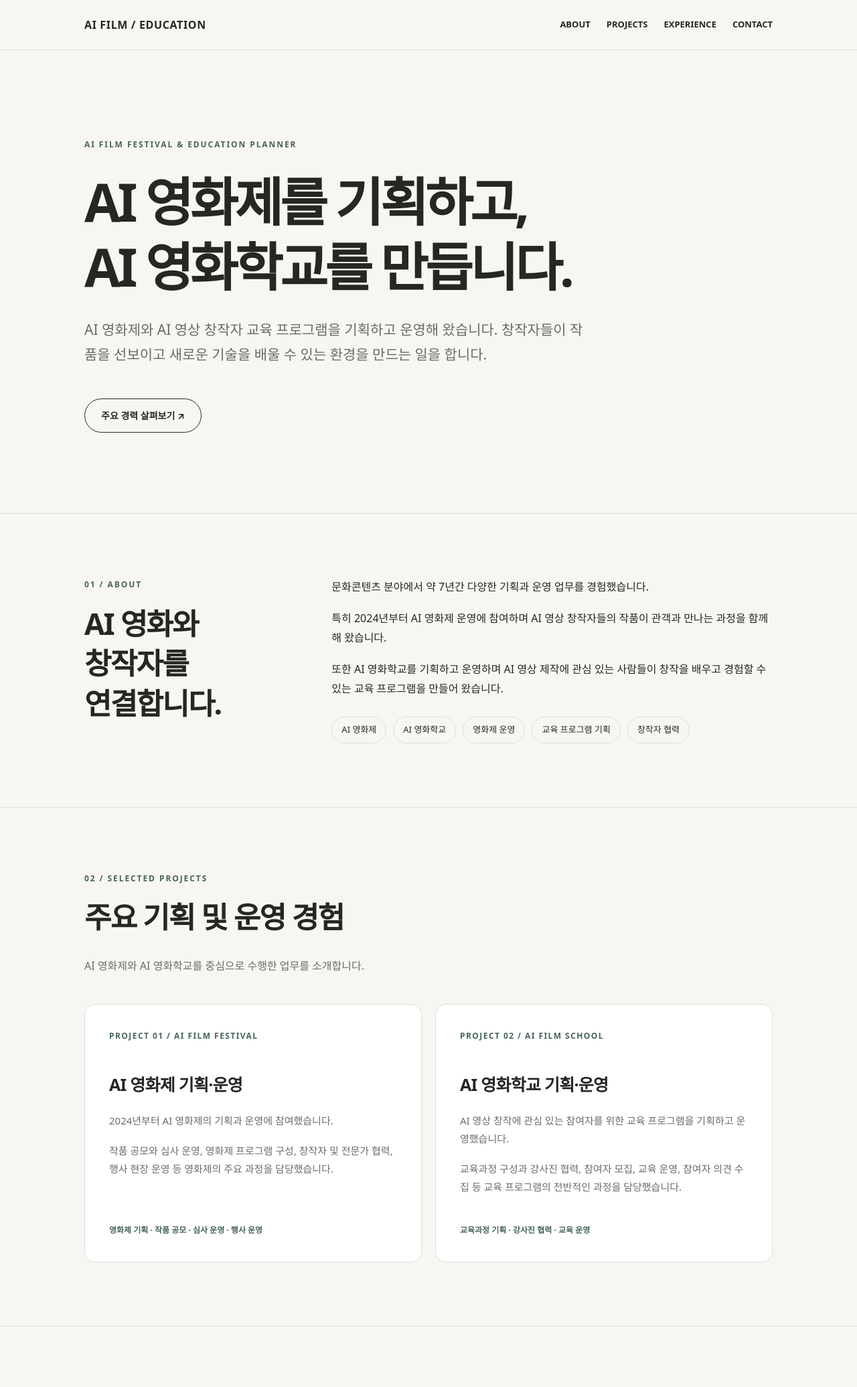
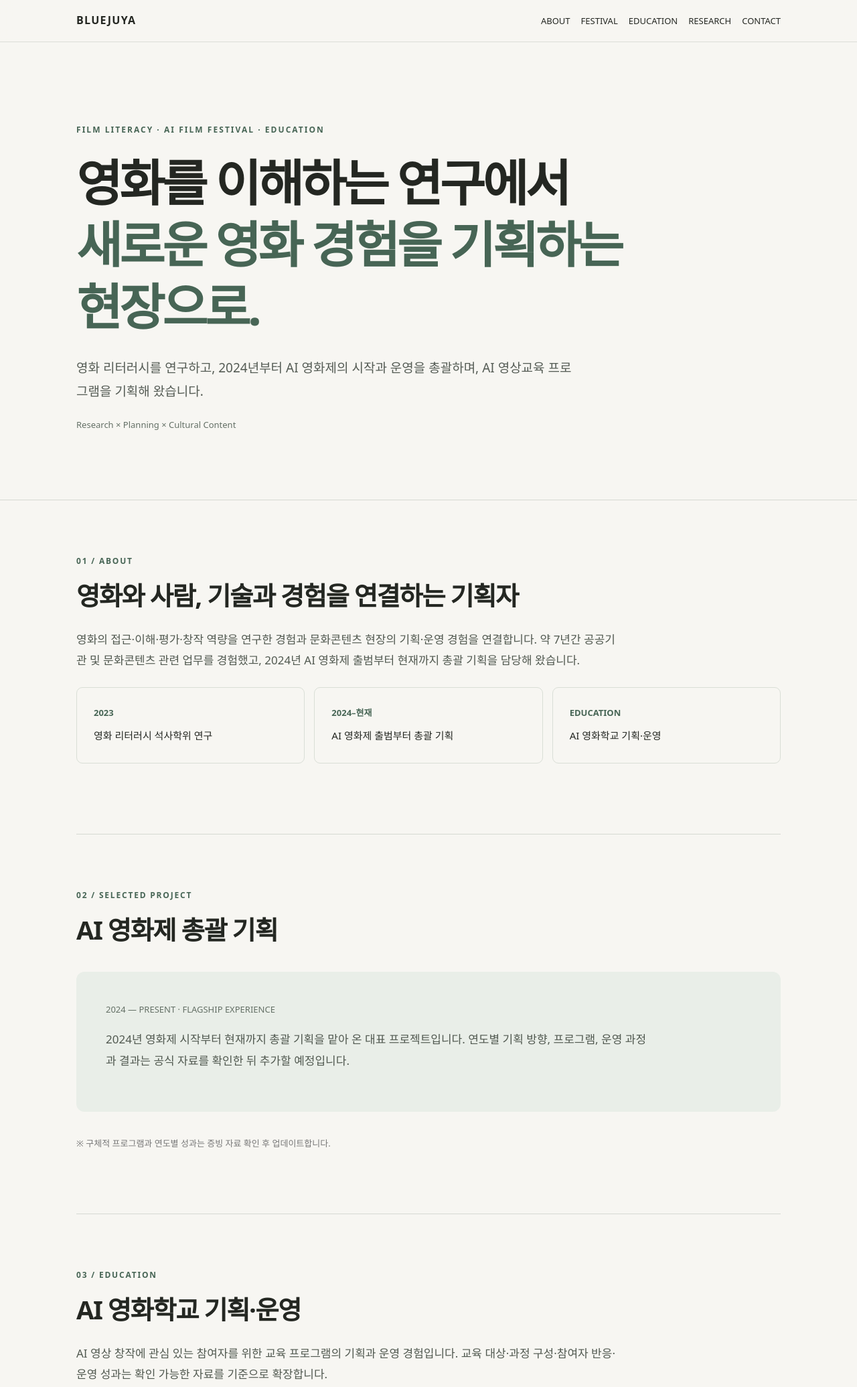
Before and after one commit to bluejuya/bluejuya.github.io, a plain HTML site: page index.html in a window 1280 px wide. Shown: the top 2071 px of the page at 67% size. Drawn offline with Linux system fonts and the light colour scheme.

Commit message:
Update index.html

```diff
--- a/index.html
+++ b/index.html
@@ -3,473 +3,139 @@
 <html lang="ko">
 <head>
 <meta charset="UTF-8">
-  <meta name="viewport" content="width=device-width, initial-scale=1.0">
-  <meta name="description" content="AI 영화제와 AI 영화학교 기획 및 운영 포트폴리오">
-  <title>AI Film & Education | Portfolio</title>
-
+<meta name="viewport" content="width=device-width, initial-scale=1">
+<meta name="description" content="영화 리터러시 연구, AI 영화제 총괄 기획, AI 영상교육 기획 포트폴리오">
+<title>BLUEJUYA | AI 영화제·영상교육 기획</title>
 <style>
-    :root {
-      --bg: #f7f6f2;
-      --ink: #242722;
-      --muted: #686d67;
-      --line: #dedfd8;
-      --accent: #476555;
-    }
-
-    * { box-sizing: border-box; }
-
-    html { scroll-behavior: smooth; }
-
-    body {
-      margin: 0;
-      background: var(--bg);
-      color: var(--ink);
-      font-family: system-ui, -apple-system, "Noto Sans KR", sans-serif;
-      line-height: 1.8;
-    }
-
-    a {
-      color: inherit;
-      text-decoration: none;
-    }
-
-    .wrap {
-      max-width: 1080px;
-      margin: auto;
-      padding: 0 26px;
-    }
-
-    header {
-      position: sticky;
-      top: 0;
-      z-index: 10;
-      background: #f7f6f2f2;
-      border-bottom: 1px solid var(--line);
-      backdrop-filter: blur(12px);
-    }
-
-    .nav {
-      min-height: 74px;
-      display: flex;
-      align-items: center;
-      justify-content: space-between;
-      gap: 20px;
-    }
-
-    .brand {
-      font-weight: 800;
-      letter-spacing: 0.04em;
-    }
-
-    .links {
-      display: flex;
-      gap: 24px;
-      font-size: 13px;
-      font-weight: 700;
-    }
-
-    .hero {
-      padding: 130px 0 120px;
-    }
-
-    .eyebrow {
-      font-size: 12px;
-      font-weight: 800;
-      letter-spacing: 0.16em;
-      color: var(--accent);
-    }
-
-    h1 {
-      font-size: clamp(40px, 6.5vw, 78px);
-      line-height: 1.25;
-      letter-spacing: -0.06em;
-      margin: 26px 0;
-      word-break: keep-all;
-    }
-
-    h2 {
-      font-size: clamp(30px, 4vw, 44px);
-      line-height: 1.35;
-      letter-spacing: -0.04em;
-      margin: 18px 0 28px;
-      word-break: keep-all;
-    }
-
-    h3 {
-      font-size: 25px;
-      margin: 0 0 18px;
-      letter-spacing: -0.03em;
-    }
-
-    p { margin: 0 0 18px; }
-
-    .lead {
-      font-size: clamp(17px, 2vw, 21px);
-      color: var(--muted);
-      max-width: 750px;
-    }
-
-    .button {
-      display: inline-block;
-      border: 1px solid var(--ink);
-      border-radius: 100px;
-      padding: 12px 24px;
-      margin-top: 28px;
-      font-size: 14px;
-      font-weight: 700;
-      transition: 0.2s;
-    }
-
-    .button:hover {
-      background: var(--ink);
-      color: white;
-    }
-
-    section {
-      padding: 95px 0;
-      border-top: 1px solid var(--line);
-      scroll-margin-top: 90px;
-    }
-
-    .section-head {
-      display: grid;
-      grid-template-columns: 1fr 2fr;
-      gap: 40px;
-    }
-
-    .muted { color: var(--muted); }
-
-    .chips {
-      display: flex;
-      flex-wrap: wrap;
-      gap: 10px;
-      margin-top: 28px;
-    }
-
-    .chip {
-      border: 1px solid var(--line);
-      padding: 7px 14px;
-      border-radius: 40px;
-      font-size: 13px;
-    }
-
-    .cards {
-      display: grid;
-      grid-template-columns: repeat(2, minmax(0, 1fr));
-      gap: 20px;
-      margin-top: 42px;
-    }
-
-    .card {
-      background: white;
-      border: 1px solid var(--line);
-      border-radius: 16px;
-      padding: 36px;
-      min-height: 340px;
-      display: flex;
-      flex-direction: column;
-    }
-
-    .number {
-      font-size: 12px;
-      font-weight: 800;
-      letter-spacing: 0.12em;
-      color: var(--accent);
-      margin-bottom: 40px;
-    }
-
-    .card p {
-      color: var(--muted);
-      font-size: 15px;
-    }
-
-    .tags {
-      margin-top: auto;
-      padding-top: 22px;
-      font-size: 12px;
-      font-weight: 700;
-      color: var(--accent);
-    }
-
-    .note {
-      padding: 32px;
-      border-left: 3px solid var(--accent);
-      background: #eeefe9;
-      margin-top: 24px;
-    }
-
-    footer {
-      padding: 48px 0;
-      color: var(--muted);
-      font-size: 13px;
-      border-top: 1px solid var(--line);
-    }
-
-    @media (max-width: 650px) {
-      .nav {
-        flex-direction: column;
-        align-items: flex-start;
-        padding: 18px 0;
-        gap: 10px;
-      }
-
-      .links {
-        flex-wrap: wrap;
-        gap: 16px;
-      }
-
-      .hero { padding: 90px 0 80px; }
-
-      section { padding: 65px 0; }
-
-      .section-head { grid-template-columns: 1fr; }
-
-      .cards { grid-template-columns: 1fr; }
-
-      .card {
-        min-height: 290px;
-        padding: 28px;
-      }
+*{box-sizing:border-box}
+html{scroll-behavior:smooth}
+body{margin:0;background:#f7f6f2;color:#242722;font-family:"Noto Sans KR",system-ui,sans-serif;line-height:1.85}
+a{color:inherit}
+header{position:sticky;top:0;background:#f7f6f2ee;backdrop-filter:blur(12px);border-bottom:1px solid #dcded8;z-index:5}
+.nav{max-width:1100px;margin:auto;padding:16px 24px;display:flex;justify-content:space-between;align-items:center;gap:20px}
+.brand{font-weight:800;letter-spacing:.08em;text-decoration:none}
+.links{display:flex;flex-wrap:wrap;gap:16px;font-size:13px}
+.links a{text-decoration:none}
+.wrap{max-width:1100px;margin:auto;padding:0 24px}
+.hero{padding:120px 0 100px;max-width:900px}
+.eyebrow{font-size:12px;letter-spacing:.17em;color:#476555;font-weight:700}
+.hero h1{font-size:clamp(38px,6vw,74px);line-height:1.25;letter-spacing:-.055em;margin:22px 0 28px;word-break:keep-all}
+.hero p{font-size:19px;color:#555c55;max-width:740px}
+.accent{color:#476555}
+.rule{border-top:1px solid #d5d9d2}
+.section{padding:80px 0}
+.kicker{color:#476555;font-size:12px;font-weight:700;letter-spacing:.15em}
+.section h2{font-size:clamp(26px,3vw,39px);line-height:1.4;letter-spacing:-.04em;margin:14px 0 22px;word-break:keep-all}
+.section p{max-width:820px;color:#515950;font-size:17px}
+.feature{background:#e9eee8;padding:44px;border-radius:12px;margin:35px 0}
+.meta{font-size:13px;color:#647066}
+.grid{display:grid;grid-template-columns:repeat(3,1fr);gap:14px;margin:25px 0}
+.tile{border:1px solid #d9ded6;padding:25px;border-radius:9px}
+.tile b{display:block;color:#476555;font-size:13px;margin-bottom:8px}
+.tile span{font-size:15px}
+.note{font-size:13px!important;color:#777!important}
+.foot{padding:42px 0;border-top:1px solid #d5d9d2;color:#667166;font-size:13px}
+@media(max-width:700px){
+.links{gap:9px;font-size:11px}
+.nav{align-items:flex-start;flex-direction:column}
+.hero{padding:75px 0}
+.section{padding:55px 0}
+.grid{grid-template-columns:1fr}
+.feature{padding:25px}
 }
 </style>
 </head>
-
 <body>
-
 <header>
-  <nav class="wrap nav" aria-label="주 메뉴">
-    <a class="brand" href="#home">AI FILM / EDUCATION</a>
-
-    <div class="links">
+<div class="nav">
+<a class="brand" href="#top">BLUEJUYA</a>
+<nav class="links">
 <a href="#about">ABOUT</a>
-      <a href="#projects">PROJECTS</a>
-      <a href="#experience">EXPERIENCE</a>
+<a href="#festival">FESTIVAL</a>
+<a href="#education">EDUCATION</a>
+<a href="#research">RESEARCH</a>
 <a href="#contact">CONTACT</a>
+</nav>
 </div>
-  </nav>
 </header>
 
-<main>
-
-  <!-- 메인 화면 -->
+<main id="top">
 <div class="wrap">
-    <section class="hero" id="home" style="border:0">
-
-      <div class="eyebrow">
-        AI FILM FESTIVAL & EDUCATION PLANNER
-      </div>
-
-      <h1>
-        AI 영화제를 기획하고,<br>
-        AI 영화학교를 만듭니다.
-      </h1>
-
-      <p class="lead">
-        AI 영화제와 AI 영상 창작자 교육 프로그램을
-        기획하고 운영해 왔습니다.
-        창작자들이 작품을 선보이고 새로운 기술을
-        배울 수 있는 환경을 만드는 일을 합니다.
-      </p>
-
-      <a class="button" href="#projects">
-        주요 경력 살펴보기 ↗
-      </a>
-
+<section class="hero">
+<div class="eyebrow">FILM LITERACY · AI FILM FESTIVAL · EDUCATION</div>
+<h1>영화를 이해하는 연구에서<br>
+<span class="accent">새로운 영화 경험을 기획하는 현장으로.</span></h1>
+<p>영화 리터러시를 연구하고, 2024년부터 AI 영화제의 시작과 운영을 총괄하며, AI 영상교육 프로그램을 기획해 왔습니다.</p>
+<div class="meta">Research × Planning × Cultural Content</div>
 </section>
 </div>
 
-  <!-- 자기소개 -->
-  <section id="about">
-    <div class="wrap section-head">
+<div class="rule"></div>
+<div class="wrap">
 
-      <div>
-        <div class="eyebrow">01 / ABOUT</div>
-        <h2>
-          AI 영화와<br>
-          창작자를 연결합니다.
-        </h2>
-      </div>
-
-      <div>
-        <p>
-          문화콘텐츠 분야에서 약 7년간
-          다양한 기획과 운영 업무를 경험했습니다.
-        </p>
-
-        <p>
-          특히 2024년부터 AI 영화제 운영에 참여하며
-          AI 영상 창작자들의 작품이 관객과 만나는
-          과정을 함께해 왔습니다.
-        </p>
-
-        <p>
-          또한 AI 영화학교를 기획하고 운영하며
-          AI 영상 제작에 관심 있는 사람들이
-          창작을 배우고 경험할 수 있는
-          교육 프로그램을 만들어 왔습니다.
-        </p>
-
-        <div class="chips">
-          <span class="chip">AI 영화제</span>
-          <span class="chip">AI 영화학교</span>
-          <span class="chip">영화제 운영</span>
-          <span class="chip">교육 프로그램 기획</span>
-          <span class="chip">창작자 협력</span>
-        </div>
-      </div>
-
+<section class="section" id="about">
+<div class="kicker">01 / ABOUT</div>
+<h2>영화와 사람, 기술과 경험을 연결하는 기획자</h2>
+<p>영화의 접근·이해·평가·창작 역량을 연구한 경험과 문화콘텐츠 현장의 기획·운영 경험을 연결합니다. 약 7년간 공공기관 및 문화콘텐츠 관련 업무를 경험했고, 2024년 AI 영화제 출범부터 현재까지 총괄 기획을 담당해 왔습니다.</p>
+<div class="grid">
+<div class="tile"><b>2023</b><span>영화 리터러시 석사학위 연구</span></div>
+<div class="tile"><b>2024–현재</b><span>AI 영화제 출범부터 총괄 기획</span></div>
+<div class="tile"><b>EDUCATION</b><span>AI 영화학교 기획·운영</span></div>
 </div>
 </section>
 
-  <!-- 주요 프로젝트 -->
-  <section id="projects">
-    <div class="wrap">
+<div class="rule"></div>
+<section class="section" id="festival">
+<div class="kicker">02 / SELECTED PROJECT</div>
+<h2>AI 영화제 총괄 기획</h2>
+<div class="feature">
+<div class="meta">2024 — PRESENT · FLAGSHIP EXPERIENCE</div>
+<p>2024년 영화제 시작부터 현재까지 총괄 기획을 맡아 온 대표 프로젝트입니다. 연도별 기획 방향, 프로그램, 운영 과정과 결과는 공식 자료를 확인한 뒤 추가할 예정입니다.</p>
+</div>
+<p class="note">※ 구체적 프로그램과 연도별 성과는 증빙 자료 확인 후 업데이트합니다.</p>
+</section>
 
-      <div class="eyebrow">02 / SELECTED PROJECTS</div>
+<div class="rule"></div>
+<section class="section" id="education">
+<div class="kicker">03 / EDUCATION</div>
+<h2>AI 영화학교 기획·운영</h2>
+<p>AI 영상 창작에 관심 있는 참여자를 위한 교육 프로그램의 기획과 운영 경험입니다. 교육 대상·과정 구성·참여자 반응·운영 성과는 확인 가능한 자료를 기준으로 확장합니다.</p>
+</section>
 
-      <h2>주요 기획 및 운영 경험</h2>
+<div class="rule"></div>
+<section class="section" id="research">
+<div class="kicker">04 / RESEARCH</div>
+<h2>영화리터러시 강화 방안</h2>
+<p class="meta">2023 · 예술학석사 학위논문 · 부산 커뮤니티시네마를 중심으로</p>
+<p>2023년 부산대학교 대학원 예술·문화와 영상매체 협동과정 예술학석사 학위논문. 영화리터러시를 접근·이해·평가·창작 역량으로 살피고, 네 개 커뮤니티시네마 사례를 분석했습니다. 커뮤니티시네마 간 협력 네트워크와 공동 프로젝트, 공공기관 등 협력기관과의 연계를 강화 방안으로 제안했습니다.</p>
+<div class="grid">
+<div class="tile"><b>ACCESS</b><span>접근 역량</span></div>
+<div class="tile"><b>UNDERSTAND / EVALUATE</b><span>이해·평가 역량</span></div>
+<div class="tile"><b>CREATE</b><span>창작 역량</span></div>
+</div>
+<p class="note">연구 원문을 바탕으로 요약한 내용입니다. 본 논문은 AI 영화에 관한 연구가 아닙니다.</p>
+</section>
 
-      <p class="muted">
-        AI 영화제와 AI 영화학교를 중심으로
-        수행한 업무를 소개합니다.
-      </p>
+<div class="rule"></div>
+<section class="section">
+<div class="kicker">05 / PERSPECTIVE</div>
+<h2>관객의 참여에서 창작의 참여로</h2>
+<p>학위논문은 관객을 수동적 감상자가 아니라 영화의 선택·해석·평가·창작과 프로그램 기획에 참여하는 주체로 바라봅니다. 현재의 AI 영화제·교육 경험을 이 관점으로 재검토하는 것은 앞으로의 강연과 소논문에서 발전시킬 수 있는 질문입니다. 이는 2023년 논문의 직접적인 AI 연구 결과가 아니라 현재 경험을 바탕으로 한 확장 방향입니다.</p>
+</section>
 
-      <div class="cards">
-
-        <article class="card">
-          <div class="number">PROJECT 01 / AI FILM FESTIVAL</div>
-
-          <h3>AI 영화제 기획·운영</h3>
-
-          <p>
-            2024년부터 AI 영화제의 기획과
-            운영에 참여했습니다.
-          </p>
-
-          <p>
-            작품 공모와 심사 운영,
-            영화제 프로그램 구성,
-            창작자 및 전문가 협력,
-            행사 현장 운영 등
-            영화제의 주요 과정을 담당했습니다.
-          </p>
-
-          <div class="tags">
-            영화제 기획 · 작품 공모 · 심사 운영 · 행사 운영
-          </div>
-        </article>
-
-        <article class="card">
-          <div class="number">PROJECT 02 / AI FILM SCHOOL</div>
-
-          <h3>AI 영화학교 기획·운영</h3>
-
-          <p>
-            AI 영상 창작에 관심 있는 참여자를 위한
-            교육 프로그램을 기획하고 운영했습니다.
-          </p>
-
-          <p>
-            교육과정 구성과 강사진 협력,
-            참여자 모집, 교육 운영,
-            참여자 의견 수집 등
-            교육 프로그램의 전반적인 과정을 담당했습니다.
-          </p>
-
-          <div class="tags">
-            교육과정 기획 · 강사진 협력 · 교육 운영
-          </div>
-        </article>
+<div class="rule"></div>
+<section class="section" id="contact">
+<div class="kicker">06 / CONTACT</div>
+<h2>연구와 현장의 경험을 기록합니다.</h2>
+<p>영화제 기획, AI 영상교육, 영화 리터러시를 중심으로 한 포트폴리오입니다.</p>
+<p><a href="https://github.com/bluejuya">GitHub / bluejuya</a></p>
+</section>
 
 </div>
-    </div>
-  </section>
-
-  <!-- 주요 역량 -->
-  <section id="experience">
-    <div class="wrap section-head">
-
-      <div>
-        <div class="eyebrow">03 / EXPERIENCE</div>
-
-        <h2>
-          기획부터 운영까지,<br>
-          현장에서 쌓은 경험
-        </h2>
-      </div>
-
-      <div>
-        <h3>영화제 운영</h3>
-        <p class="muted">
-          공모, 심사, 프로그램 구성,
-          창작자 및 전문가 협력,
-          행사 현장 운영
-        </p>
-
-        <h3>교육 프로그램 운영</h3>
-        <p class="muted">
-          교육과정 기획, 강사진 섭외 및 협력,
-          참여자 모집, 교육 진행,
-          교육 결과 정리
-        </p>
-
-        <h3>프로젝트 관리 및 협업</h3>
-        <p class="muted">
-          일정 조율, 운영계획 수립,
-          관계자 커뮤니케이션,
-          현장 문제 해결
-        </p>
-
-        <div class="note">
-          <strong>관심 분야</strong>
-          <p class="muted" style="margin-top:12px;margin-bottom:0">
-            AI 영화와 영상 창작의 변화,
-            AI 창작자 교육,
-            영화제와 새로운 창작 생태계
-          </p>
-        </div>
-      </div>
-
-    </div>
-  </section>
-
-  <!-- 연락 -->
-  <section id="contact">
-    <div class="wrap section-head">
-
-      <div>
-        <div class="eyebrow">04 / CONTACT</div>
-
-        <h2>
-          새로운 경험과<br>
-          연결을 이어갑니다.
-        </h2>
-      </div>
-
-      <div>
-        <p>
-          AI 영화제, AI 영상교육,
-          문화콘텐츠 프로그램에 관한
-          경험과 생각을 공유하고자 합니다.
-        </p>
-
-        <p class="muted">
-          연락처와 프로젝트 관련 자료는
-          추후 추가할 예정입니다.
-        </p>
-      </div>
-
-    </div>
-  </section>
-
 </main>
 
-<footer>
-  <div class="wrap">
-    © 2026 AI Film & Education Portfolio.
-    Built with HTML & GitHub Pages.
-  </div>
+<footer class="foot">
+<div class="wrap">© 2026 BLUEJUYA · Portfolio · 공개용 요약</div>
 </footer>
-
 </body>
 </html>
```
Lines whose indentation alone changed are shown as unchanged.
